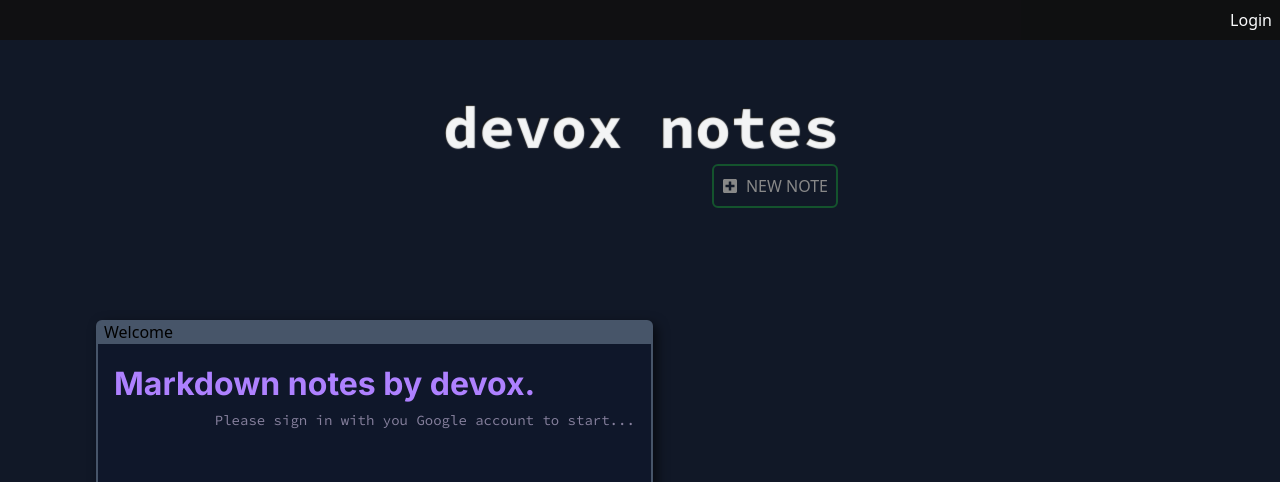
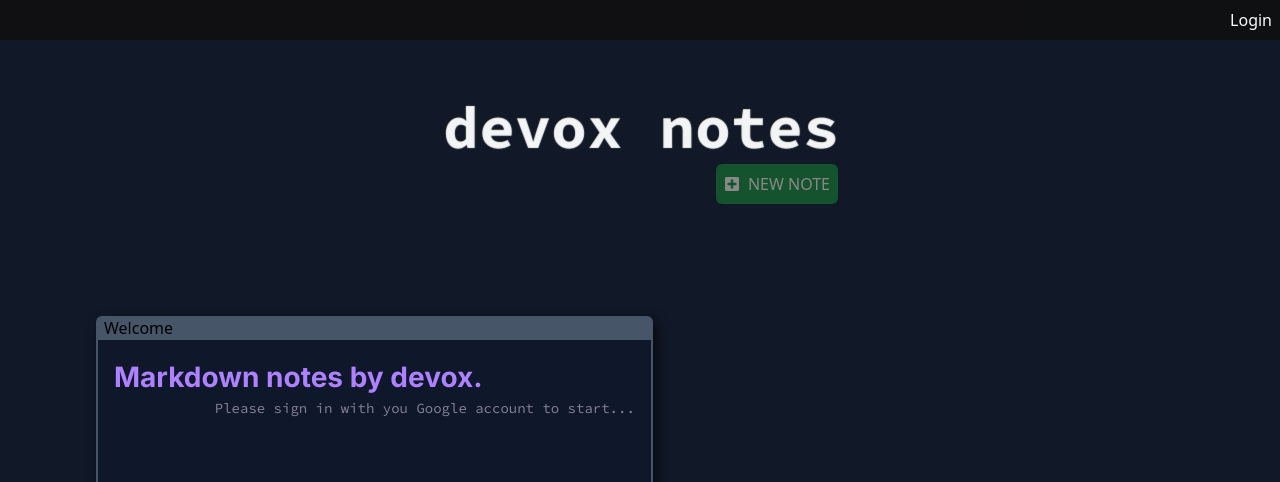
Before and after one commit to staystrongbg/devox-notes, a React (Create React App) app: page / in a window 1280 px wide. Shown: the top 482 px of the page. Built offline with nearby package versions, Linux system fonts and the light colour scheme; no server answers; the database is empty.

Commit message:
Add files via upload

```diff
--- a/src/App.js
+++ b/src/App.js
@@ -239,7 +239,7 @@ function App() {
           setSearchTerm={setSearchTerm}
         />
         {/* header end*/}
-        <section className='w-screen min-h-screen overflow-x-hidden lg:p-24 p-4'>
+        <section className='min-h-screen lg:p-24 p-4'>
           {!user && <Nouser />}
           {user && newResult.length && (
             <TagList
@@ -250,7 +250,7 @@ function App() {
             />
           )}
 
-          <div className='relative flex justify-center items-start flex-wrap gap-8  '>
+          <div className='relative flex justify-center items-center flex-wrap gap-4 md:px-4 m-auto px-2 '>
             {user &&
               newResult.map((note, idx) => (
                 <div key={idx}>
--- a/src/components/Header.js
+++ b/src/components/Header.js
@@ -15,7 +15,7 @@ const Header = ({
         <button
           title='Add new note'
           disabled={!user && true}
-          className={`  btn-new border-2 border-green-900 hover:shadow-lg px-2 py-2 rounded-md text-green-500  font-medium  transition-all flex items-center justify-center gap-2 z-40 `}
+          className={`  btn-new bg-green-900 hover:shadow-lg px-2 py-2 rounded-md text-gray-50  font-medium  transition-all flex items-center justify-center gap-2 z-40 `}
           style={{
             left: isScrolled && '40px',
             transform: isScrolled && 'translateY(40px)',
--- a/src/components/Note.js
+++ b/src/components/Note.js
@@ -23,7 +23,7 @@ const Note = ({
   return (
     <div
       onClick={() => setIsActive(note.id)}
-      className=' note flex flex-col lg:w-fit w-screen max-w-screen-sm  items-start justify-start rounded-lg '
+      className=' note flex flex-col items-start justify-start rounded-md  '
       // style={{ transform: isActive === note.id && 'scale(1.25)' }}
     >
       <header
@@ -75,9 +75,9 @@ const Note = ({
 
       <div
         dangerouslySetInnerHTML={createMarkup(marked(note.text))}
-        className={`p-4 border border-t-0 border-b-0 border-slate-600 m-0 bg-gray-900 text-gray-50 w-full  min-w-[300px] min-h-[300px] `}
+        className={`py-4 px-2 border border-t-0 border-b-0 border-slate-600 m-0 bg-gray-900 text-gray-50 w-full  min-w-[260px] min-h-[260px]   `}
       ></div>
-      <div className='flex gap-2 p-1 items-center bg-gray-900 w-full justify-center rounded-b-lg border border-t-0 border-slate-600 flex-wrap'>
+      <div className='flex gap-2 p-1 items-center bg-gray-900 w-full justify-center rounded-b-lg border border-t-0 border-slate-600 flex-wrap '>
         {note &&
           note.tags &&
           note.tags.split(',').map((tag, idx) => (
--- a/src/components/TagList.js
+++ b/src/components/TagList.js
@@ -11,12 +11,12 @@ const TagList = ({ tagList, searchForTag, resetActive, reset }) => {
   ].slice(1);
 
   return (
-    <div className='tags flex gap-2 p-1 mb-5 items-center w-full justify-center flex-wrap '>
+    <div className='tags flex gap-2 p-1 mb-5 items-center w-full justify-center flex-wrap  '>
       {/* !resetActive && */}
       {tags.map((tag, idx) => (
         <span
           onClick={searchForTag}
-          className='bg-transparent border border-gray-700 text-gray-100 text-sm p-1 rounded-sm cursor-pointer'
+          className='bg-transparent border border-gray-700 text-gray-100  p-1 rounded-sm cursor-pointer md:text-sm text-xs'
           key={idx}
         >
           {tag}
--- a/src/index.css
+++ b/src/index.css
@@ -17,7 +17,53 @@ body {
 code {
   font-family: 'Source Code Pro';
   color: #87819e;
-  font-size: 14px;
+  word-break: break-all;
+  width: 100%;
+  display: block;
+  white-space: break-spaces;
+}
+
+p,
+li {
+  font-size: 0.75rem;
+}
+
+@media (min-width: 336px) {
+  code {
+    font-size: 11px;
+  }
+}
+
+@media (min-width: 536px) {
+  code {
+    font-size: 12px;
+  }
+  md: text-base text-sm;
+}
+@media (min-width: 1136px) {
+  p,
+  li {
+    font-size: 1rem;
+  }
+  h1 {
+    font-size: 2em;
+    font-weight: bold;
+  }
+  h2 {
+    font-size: 1.75em;
+    font-weight: bold;
+  }
+  h3 {
+    font-size: 1.5em;
+    font-weight: bold;
+  }
+  code {
+    font-size: 14px;
+  }
+}
+pre {
+  word-break: break-all;
+  width: 100%;
 }
 
 h1,
@@ -25,19 +71,6 @@ h2,
 h3 {
   color: #ae81ff;
   font-family: 'Inter';
-}
-
-h1 {
-  font-size: 3em;
-  font-weight: bold;
-}
-h2 {
-  font-size: 2em;
-  font-weight: bold;
-}
-h3 {
-  font-size: 1em;
-  font-weight: bold;
 }
 
 button:disabled {
@@ -52,7 +85,7 @@ button:disabled {
 }
 
 .tags {
-  font-family: 'Hack';
+  font-family: 'Source Code Pro';
 }
 
 .search-input {
```
